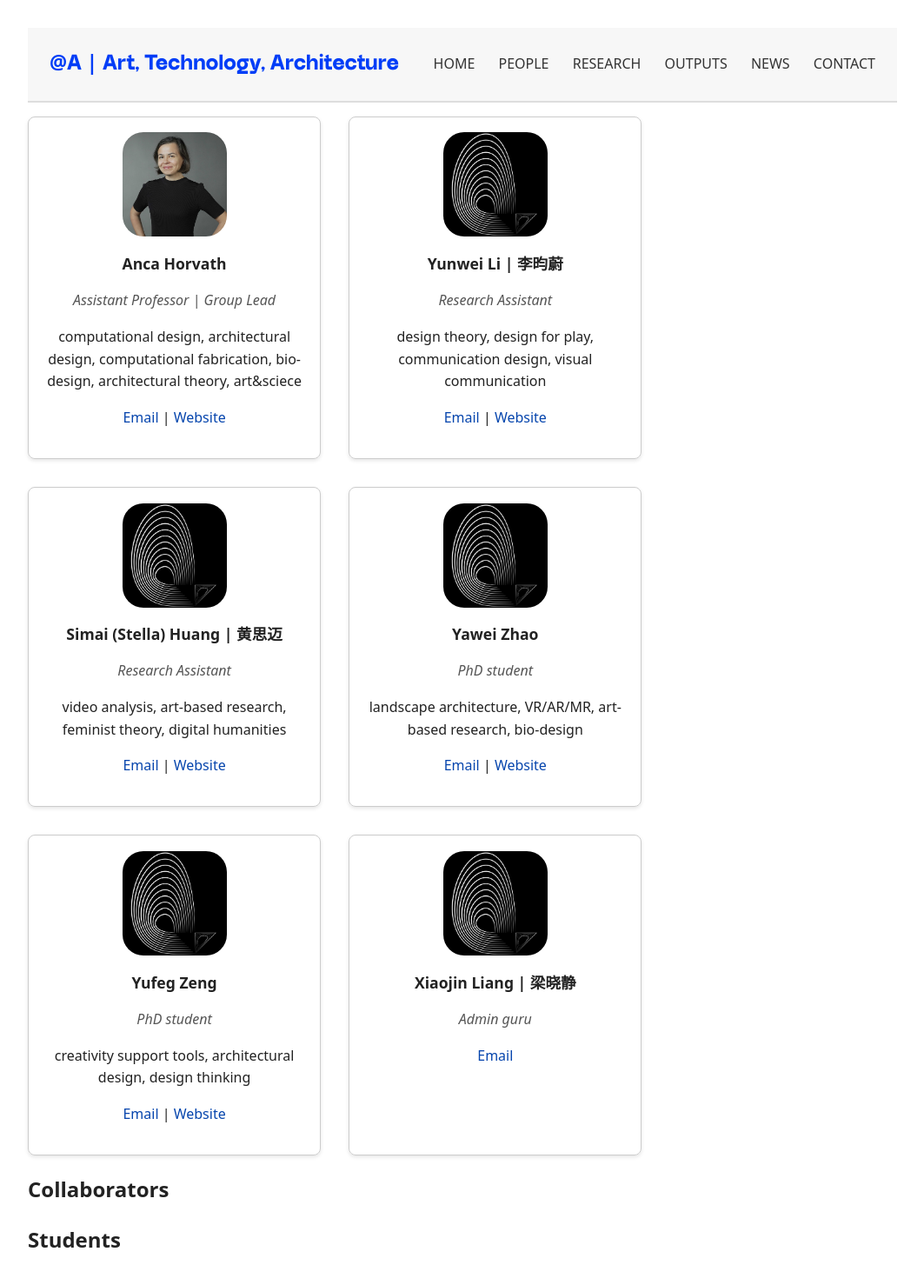
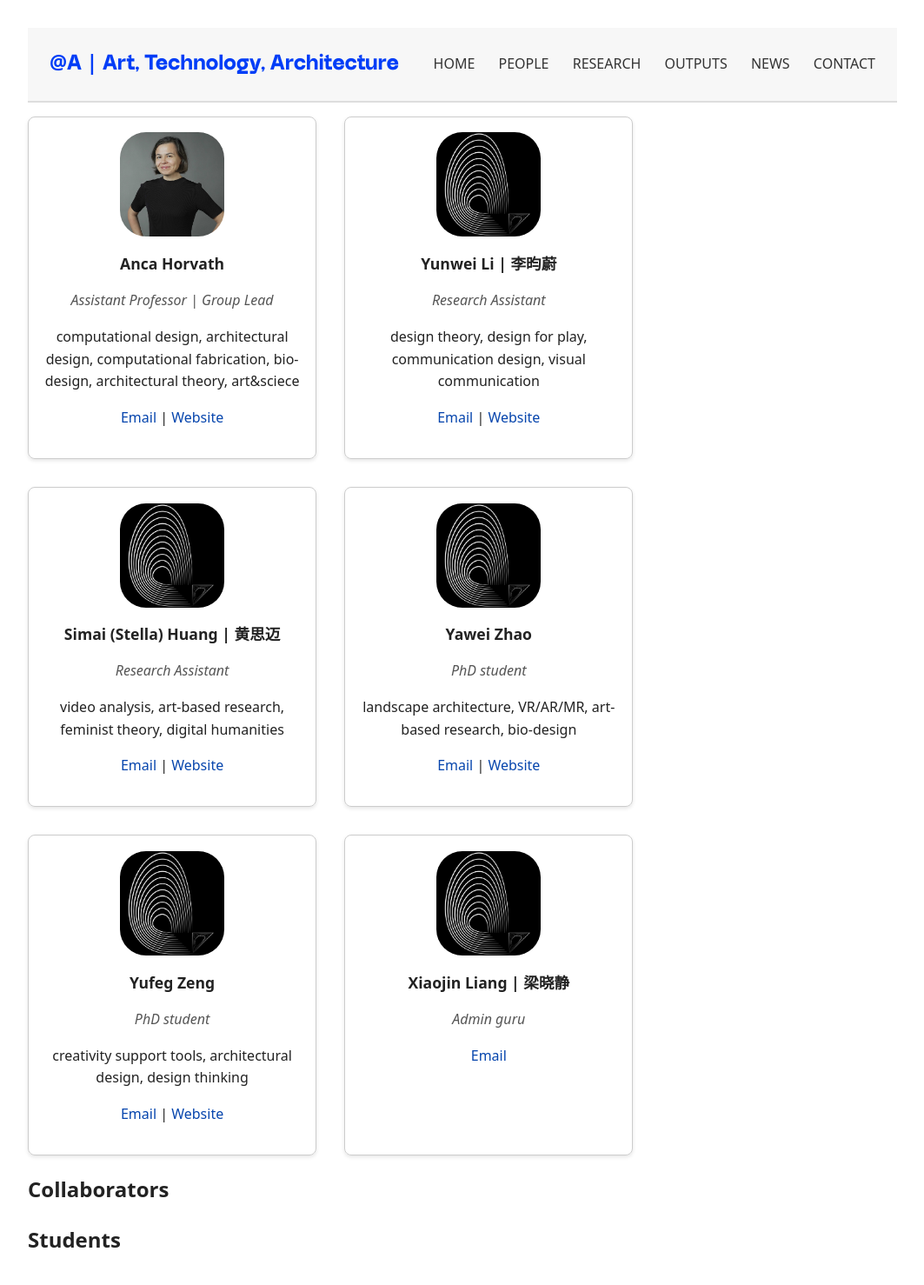
Before and after one commit to anqua/at-a, a Jekyll site: the page built from people.md, in a window 1280 px wide. Shown: the whole page at 87% size, without its empty margins (108-1171 px from the left). Built offline with Jekyll 4.4.1, drawn with Linux system fonts in a browser that asks for light colours; some web fonts are replaced.

Commit message:
Update style.css

```diff
--- a/assets/css/style.css
+++ b/assets/css/style.css
@@ -156,7 +156,7 @@ h1 {
 .person-card {
   border: 1px solid #ccc;
   padding: 1.1em;
-  flex: 0 1 300px;
+  flex: 0 1 295px;
   text-align: center;
   border-radius: 8px;
   box-shadow: 0 2px 4px rgba(0,0,0,0.1);
@@ -166,7 +166,7 @@ h1 {
   width: 120px;
   height: 120px;
   object-fit: cover;
-  border-radius: 20%;
+  border-radius: 25%;
   margin-bottom: 0.5em;
 }
 
```
